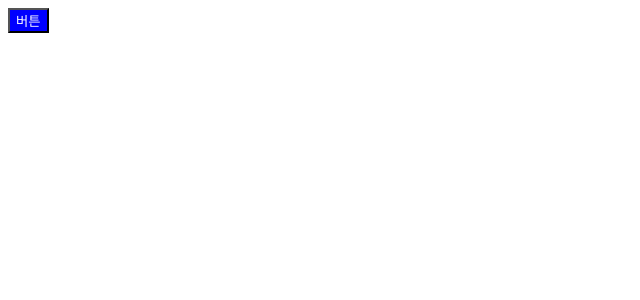
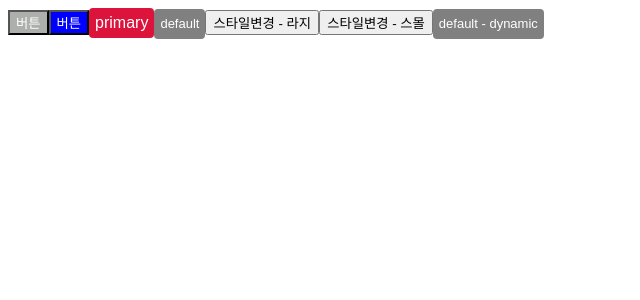
Before and after one commit to Ajstudying/react-ts-study, a React app: page / in a window 1280 px wide. Shown: the top 300 px of the page, without its empty margins (0-640 px from the left). Built offline with nearby package versions, Linux system fonts and the light colour scheme.

Commit message:
styled 기본

```diff
--- a/src/App.tsx
+++ b/src/App.tsx
@@ -1,9 +1,39 @@
-import { Button } from "./components/Button/styles";
+import { Button, ButtonProps, PrimaryButton } from "./components/Button/styles";
+// FC: function component
+// 임포트 경로는 제대로 하고 이름만 바꿔서 사용 가능.
+import FCButton from "./components/Button";
+import { useState } from "react";
 
 const App = () => {
+  //인터페이스의 필드형식을 가져오려면
+  // 인터페이스["필드명"] -> ex) "md" | "sm" | "lg", string
+  const [size, setSize] = useState<ButtonProps["size"]>("md");
+  // const [size, setSize] = useState<"md" | "sm" | "lg">("md");
+
   return (
     <>
-      <Button>버튼</Button>
+      {/* HTMLButtonElemnet의 기본 속성을 모두 사용할 수 있음. */}
+      <PrimaryButton
+        onClick={() => {
+          alert("click");
+        }}
+      >
+        버튼
+      </PrimaryButton>
+      {/* Function Component에 선언된 속성만 사용 가능(타입스크립트) */}
+      <FCButton label="버튼" />
+      <Button primary>primary</Button>
+      <Button>default</Button>
+      {/* ------ */}
+      {/* <Button size="md">default - md</Button>
+      <Button size="sm">default - sm</Button>
+      <Button size="lg">default - lg</Button> */}
+      <button onClick={() => setSize("lg")}>스타일변경 - 라지</button>
+      <button onClick={() => setSize("sm")}>스타일변경 - 스몰</button>
+      {/* styled-components의 속성이 바뀌면 클래스가 변경이된다.
+          근데, 현재 없는 클래스면 style 태그와 클래스를 header에 생성
+          그래서 리액트 초기 로딩이 오래걸림.*/}
+      <Button size={size}>default - dynamic</Button>
     </>
   );
 };
--- a/src/components/Button/styles.ts
+++ b/src/components/Button/styles.ts
@@ -1,7 +1,48 @@
 import styled from "@emotion/styled";
 
-
-export const Button = styled.button`
-  background-color: blue;
+//styled-component
+//실질적으로는 아래와 같은 클래스가 생성돼서 삽입됨.
+//style 집합에 대한 class를 생성을 함
+// <button class="css-239sadlkj">..
+//label: 클래스명 케밥케이스
+//-> 클래스명을 추가해주는 방법
+//클래스명으로 컴포넌트 찾기가 쉽다.
+export const PrimaryButton = styled.button`
+  label: primary-btn;
+  background-color: #acafac;
   color: white;
 `;
+
+//ButtonProps는 HTMLButtonElement의 HTML 속성을 확장
+export interface ButtonProps
+  extends React.ButtonHTMLAttributes<HTMLButtonElement> {
+  primary?: boolean;
+  // small? : boolean;
+  // large? : boolean;
+  // bold? : boolean;
+  size?: "md" | "sm" | "lg";
+}
+
+const getHeight = ({ size }: ButtonProps) => {
+  //...
+  if (size === "sm") {
+    return 25;
+  } else if (size === "lg") {
+    return 40;
+  } else {
+    return 30; //default medium
+  }
+  //.....
+};
+
+//style.엘레먼트명<속성타입>`스타일목록`
+export const Button = styled.button<ButtonProps>`
+  border: none;
+  border-radius: 4px;
+  /* ${(속성) => "반환식"} 반환식은 문자열 말고 숫자도 가능 */
+  background-color: ${({ primary }) => (primary ? "crimson" : "gray")};
+  font-size: ${({ primary }) => (primary ? 16 : 13)}px;
+  height: ${getHeight}px;
+  color: white;
+  cursor: pointer;
+`;
```
